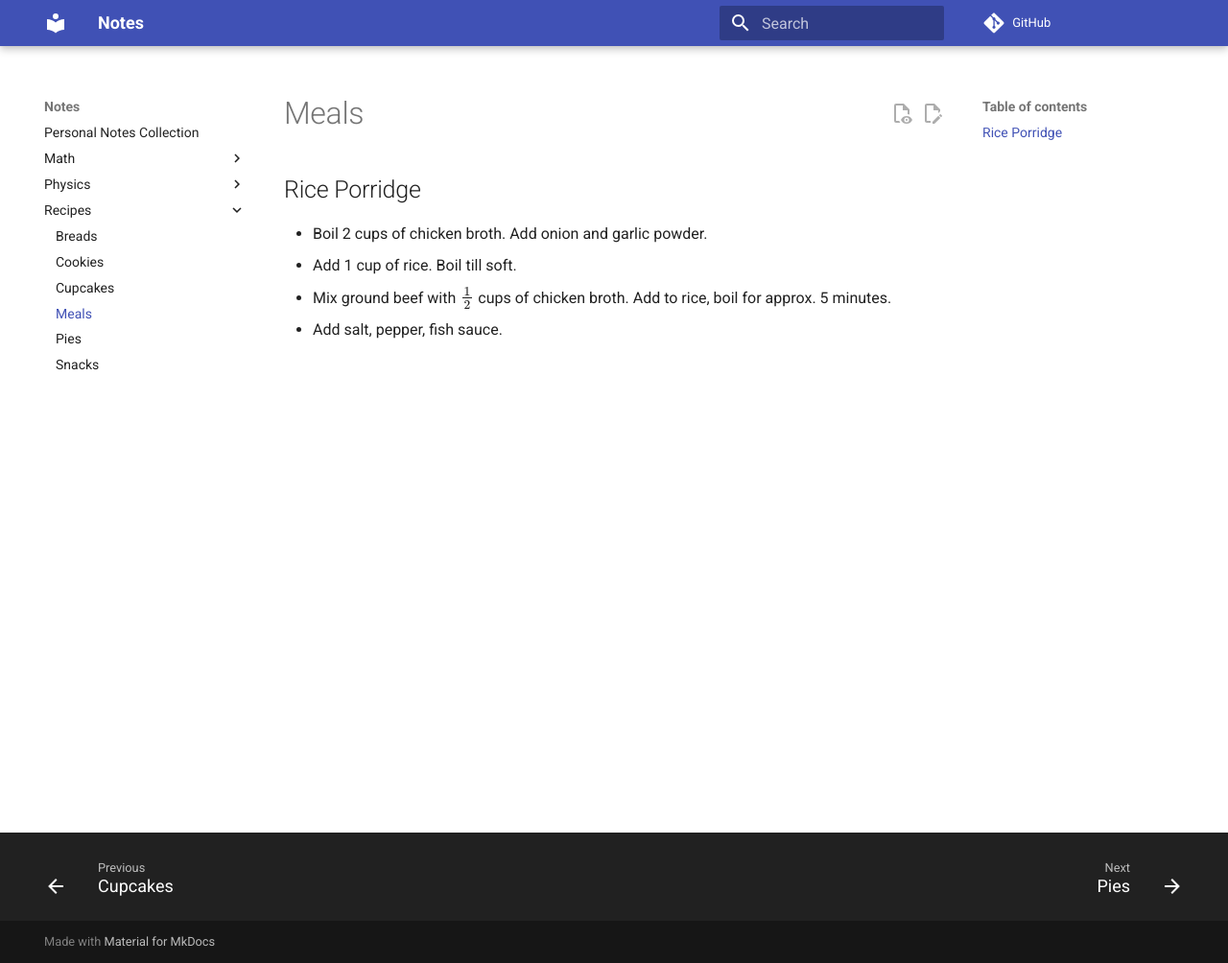
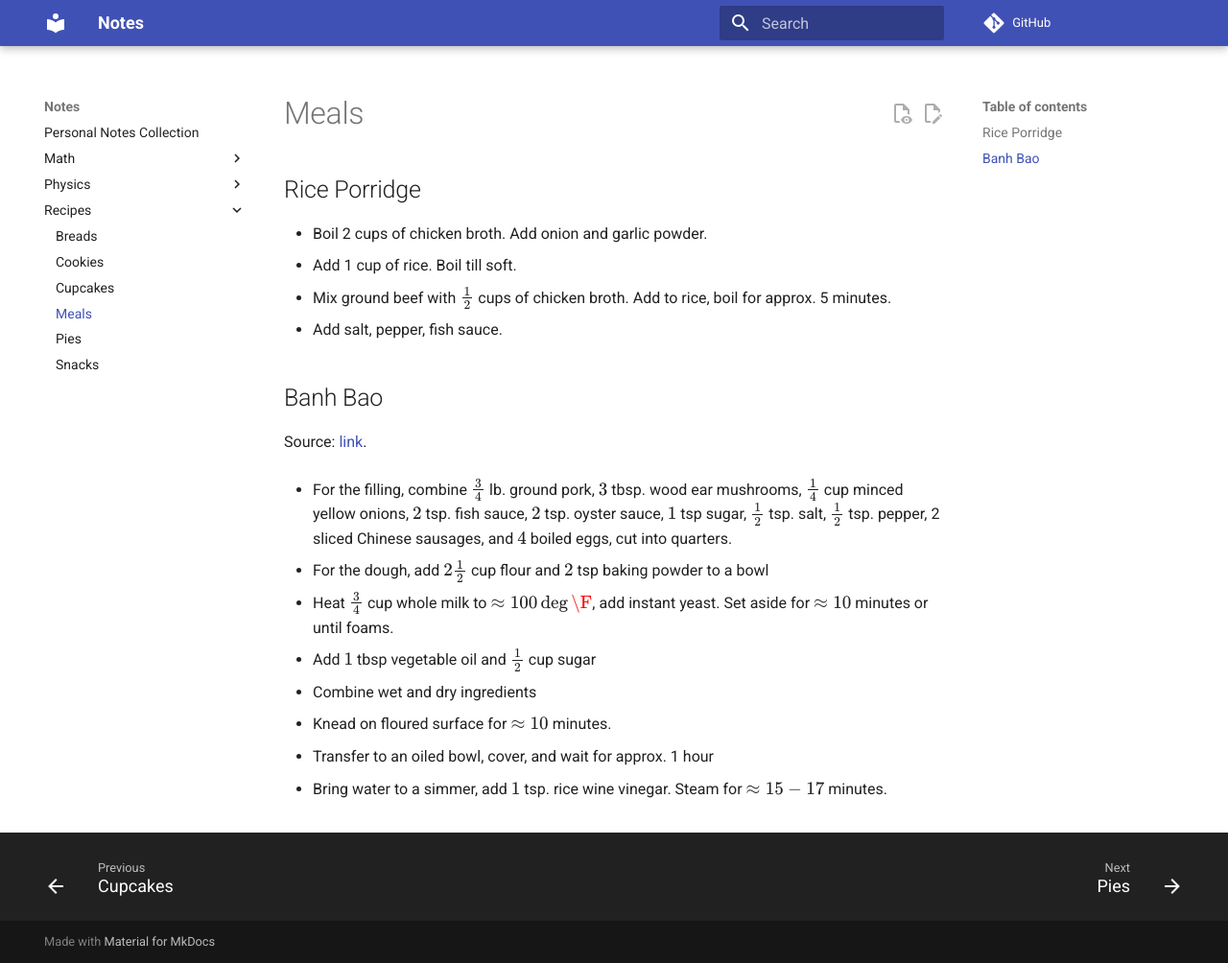
Before and after one commit to Indigo5684/Notes, an MkDocs documentation site: the page built from docs/recipes/meals.md, in a window 1280 px wide and 1004 px high. Shown: the whole window at 96% size. Built offline with MkDocs 1.6.1 and Material for MkDocs 9.7.7, drawn with Linux system fonts in a browser that asks for light colours; comment, search, counter and statistics services are not loaded.

Commit message:
Banh Bao Recipe

```diff
--- a/docs/recipes/meals.md
+++ b/docs/recipes/meals.md
@@ -6,3 +6,18 @@
 - Add 1 cup of rice. Boil till soft.
 - Mix ground beef with $\frac{1}{2}$ cups of chicken broth. Add to rice, boil for approx. 5 minutes.
 - Add salt, pepper, fish sauce.
+
+## Banh Bao
+
+Source: [link](https://www.cooking-therapy.com/banh-bao/).
+
+- For the filling, combine $\frac{3}{4}$ lb. ground pork, $3$ tbsp. wood ear mushrooms, $\frac{1}{4}$ cup minced yellow onions, $2$ tsp. fish sauce, $2$ tsp. oyster sauce, $1$ tsp sugar, $\frac{1}{2}$ tsp. salt, $\frac{1}{2}$ tsp. pepper, 2 sliced Chinese sausages, and $4$ boiled eggs, cut into quarters.
+
+- For the dough, add $2 \frac{1}{2}$ cup flour and $2$ tsp baking powder to a bowl
+- Heat $\frac{3}{4}$ cup whole milk to $\approx 100 \deg \F$, add instant yeast. Set aside for $\approx 10$ minutes or until foams.
+- Add $1$ tbsp vegetable oil and $\frac{1}{2}$ cup sugar
+- Combine wet and dry ingredients
+- Knead on floured surface for $\approx 10$ minutes.
+- Transfer to an oiled bowl, cover, and wait for approx. 1 hour
+
+- Bring water to a simmer, add $1$ tsp. rice wine vinegar. Steam for $\approx 15-17$ minutes.
```
